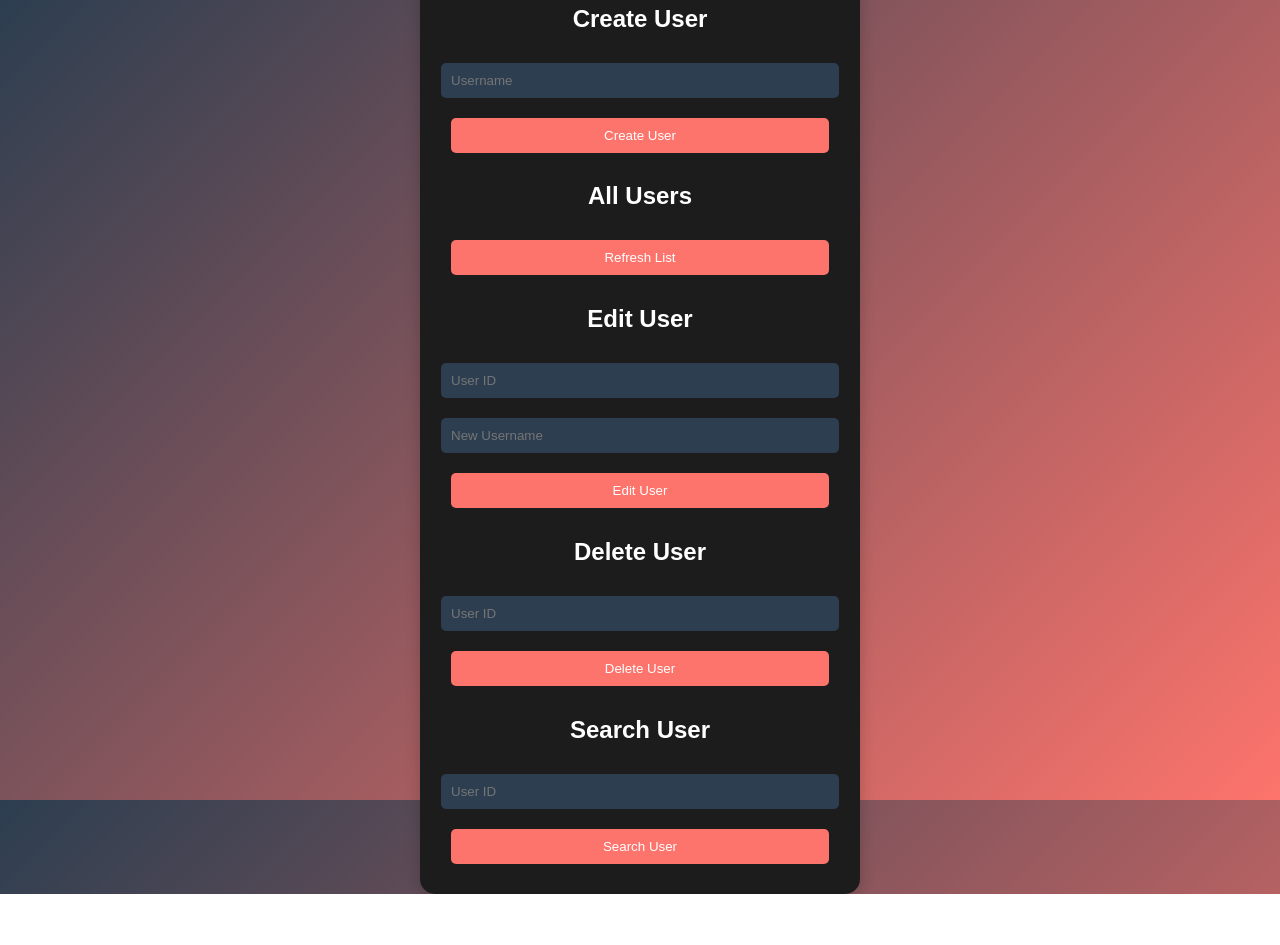
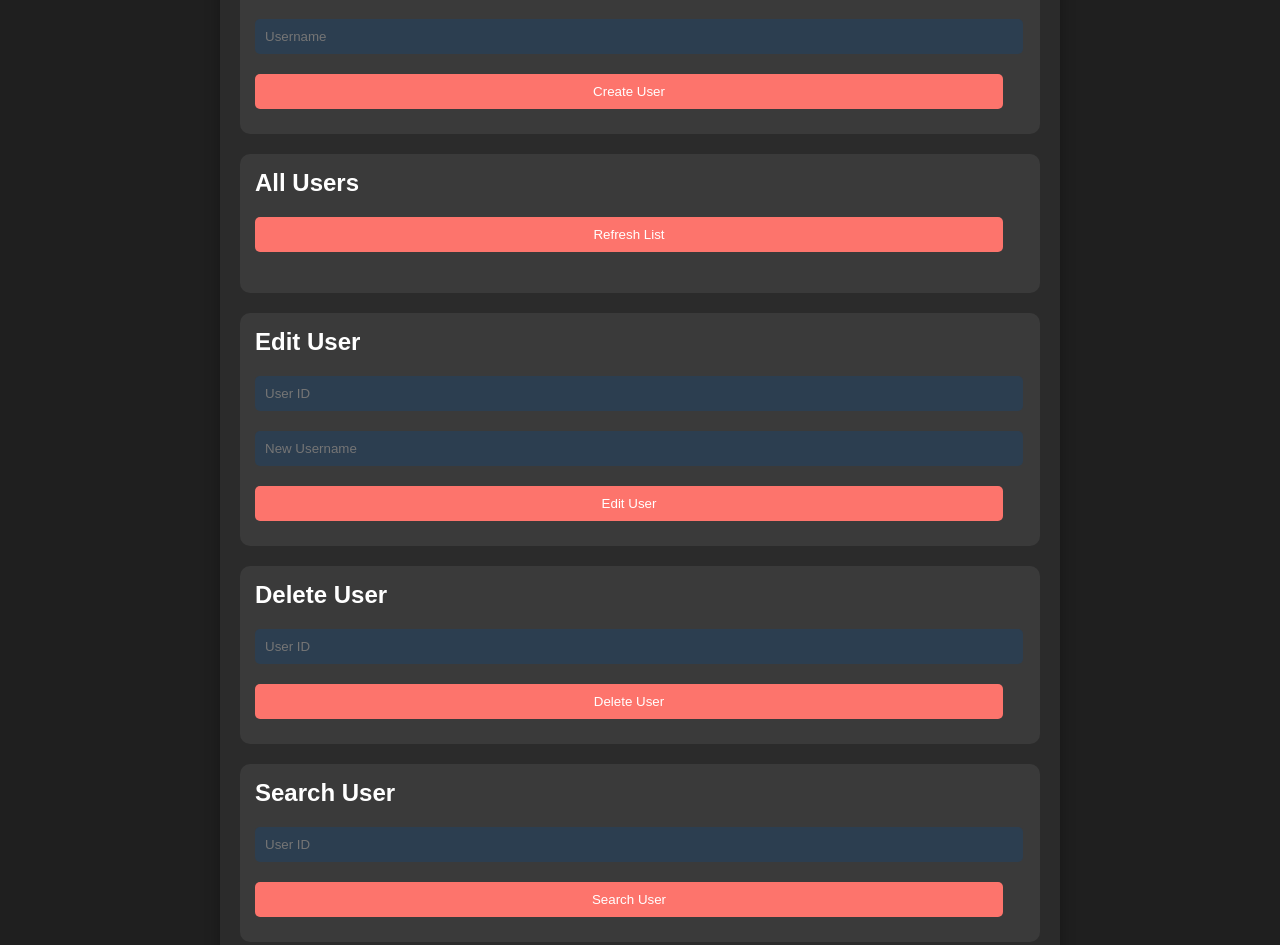
Before and after one commit to kudrmax/habit-tracker, a plain HTML site: page static/index.html in a window 1280 px wide. Before the commit the page ends 894 px from the top, so only its background shows below. Drawn offline with Linux system fonts and the light colour scheme; no server answers.

Commit message:
Create UI v0.1.2

```diff
--- a/static/index.html
+++ b/static/index.html
@@ -10,32 +10,32 @@
     <div class="container">
         <h1>User Management</h1>
 
-        <div id="user-form">
+        <div class="section" id="user-form">
             <h2>Create User</h2>
             <input type="text" id="username" placeholder="Username">
             <button onclick="createUser()">Create User</button>
         </div>
 
-        <div id="user-list">
+        <div class="section" id="user-list">
             <h2>All Users</h2>
             <button onclick="fetchAllUsers()">Refresh List</button>
             <ul id="users"></ul>
         </div>
 
-        <div id="user-edit">
+        <div class="section" id="user-edit">
             <h2>Edit User</h2>
             <input type="number" id="edit-user-id" placeholder="User ID">
             <input type="text" id="edit-username" placeholder="New Username">
             <button onclick="editUser()">Edit User</button>
         </div>
 
-        <div id="user-delete">
+        <div class="section" id="user-delete">
             <h2>Delete User</h2>
             <input type="number" id="delete-user-id" placeholder="User ID">
             <button onclick="deleteUser()">Delete User</button>
         </div>
 
-        <div id="user-search">
+        <div class="section" id="user-search">
             <h2>Search User</h2>
             <input type="number" id="search-user-id" placeholder="User ID">
             <button onclick="searchUser()">Search User</button>
--- a/static/styles.css
+++ b/static/styles.css
@@ -1,28 +1,41 @@
 body {
     font-family: 'Arial', sans-serif;
-    background: linear-gradient(135deg, #2c3e50, #fd746c);
-    color: #fff;
+    background: #1f1f1f;
+    color: #ffffff;
     margin: 0;
     padding: 0;
     display: flex;
     justify-content: center;
     align-items: center;
     height: 100vh;
+    overflow: hidden;
 }
 
 .container {
-    background: #1c1c1c;
-    border-radius: 15px;
+    background: #2b2b2b;
+    border-radius: 10px;
     padding: 20px;
-    box-shadow: 0 4px 15px rgba(0, 0, 0, 0.2);
-    max-width: 400px;
+    box-shadow: 0 4px 15px rgba(0, 0, 0, 0.3);
+    max-width: 800px;
     width: 100%;
-    text-align: center;
+    display: flex;
+    flex-direction: column;
+    gap: 20px;
 }
 
 h1 {
+    color: #fd746c;
     margin-bottom: 20px;
-    color: #fd746c;
+}
+
+.section {
+    background: #3a3a3a;
+    border-radius: 10px;
+    padding: 15px;
+}
+
+.section h2 {
+    margin: 0 0 10px 0;
 }
 
 input, button {
@@ -31,9 +44,6 @@ input, button {
     border-radius: 5px;
     border: none;
     width: calc(100% - 22px); /* Consider padding */
-}
-
-input {
     background: #2c3e50;
     color: #fff;
 }
@@ -54,7 +64,7 @@ button:hover {
 }
 
 #user-list li {
-    background: #2c3e50;
+    background: #3a3a3a;
     margin: 5px 0;
     padding: 10px;
     border-radius: 5px;
```
